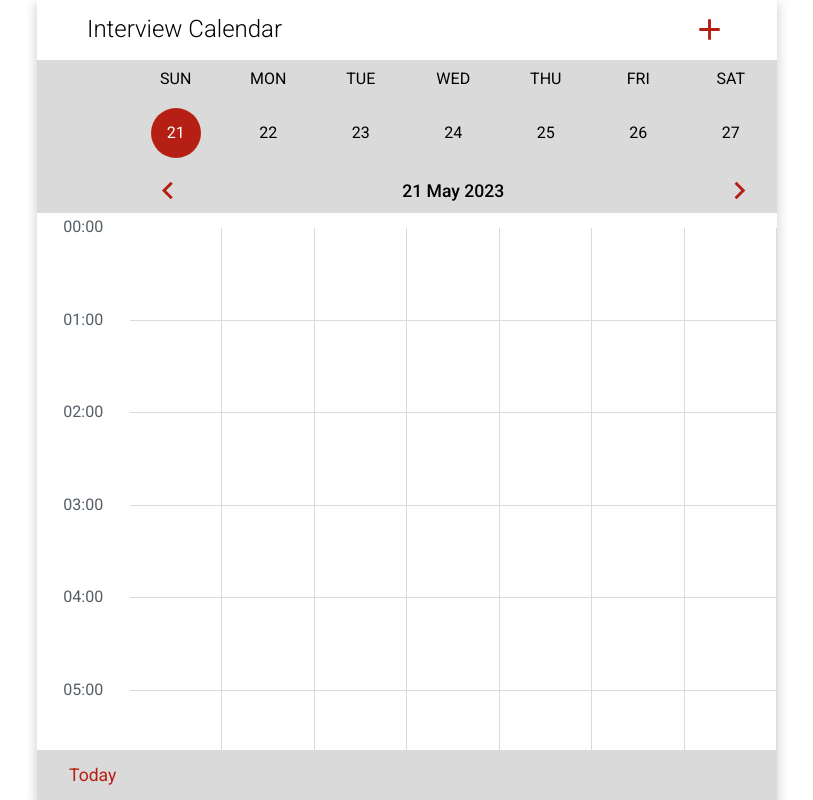
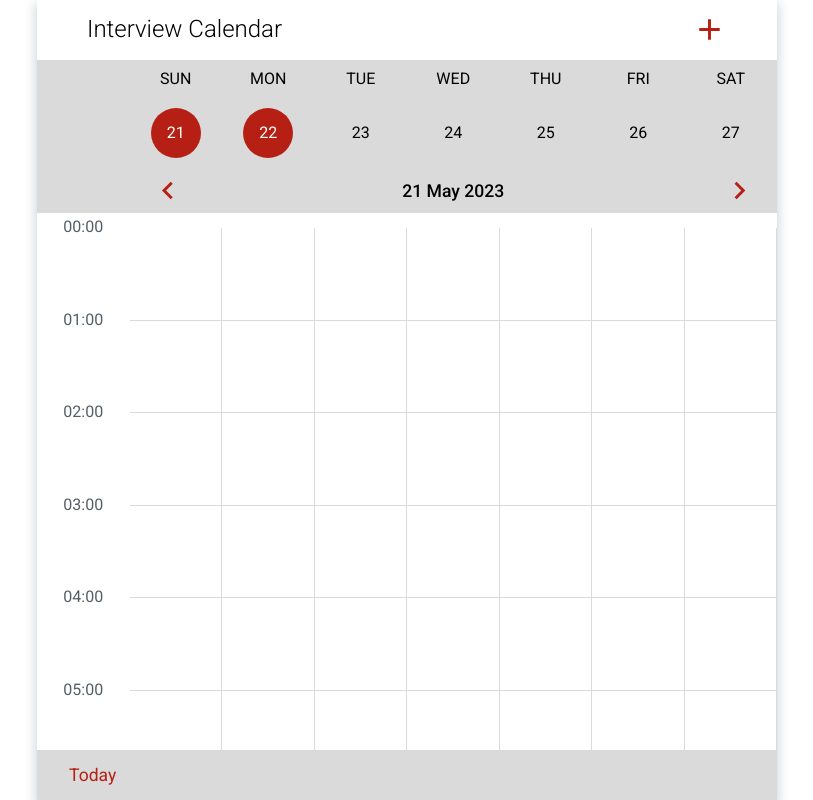
Before and after one commit to deviatovae/uchi-calendar, a React (Vite) app: page / in a window 1280 px wide. Shown: the whole page, without its empty margins (233-1046 px from the left). Built offline with nearby package versions, Linux system fonts and the light colour scheme.

Commit message:
fix: clone date before use startOf week

```diff
--- a/src/components/CalendarContext.tsx
+++ b/src/components/CalendarContext.tsx
@@ -35,7 +35,7 @@ export const useCalendarContext = () => useContext(CalendarContext);
 
 export const CalendarProvider = ({ children }: { children: ReactNode }) => {
   const now = moment();
-  const [weekStart, setWeekStart] = useState(now.startOf('week'));
+  const [weekStart, setWeekStart] = useState(now.clone().startOf('week'));
   const week = new Array(7).fill(weekStart).map((_, index) => weekStart.clone().add(index, 'day'));
   const [events, setEvents] = useState<Events>({});
   const [selectedEvent, setSelectedEvent] = useState<string | null>(null);
```
